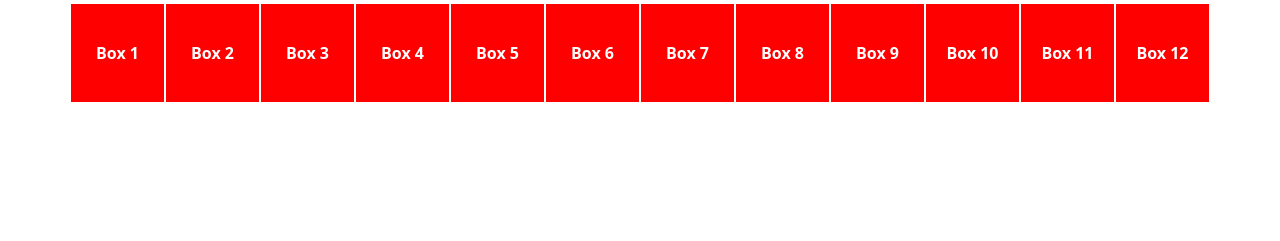
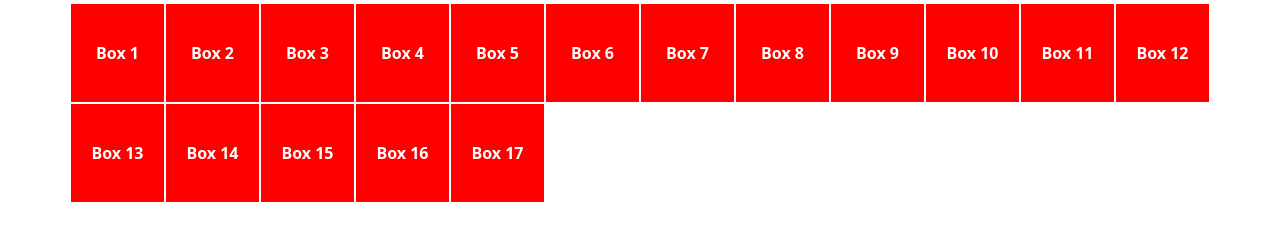
Before and after one commit to mbriscoe/bootstrap-101, a plain HTML site: page index.html in a window 1280 px wide. Shown: the part 53-294 px from the top of the page. Drawn offline with nearby package versions, Linux system fonts and the light colour scheme.

Commit message:
add: more boxes

```diff
--- a/index.html
+++ b/index.html
@@ -24,6 +24,11 @@
             <div class="box col-12 col-sm-6 col-md-4 col-lg-2 col-xl-1">Box 10</div>
             <div class="box col-12 col-sm-6 col-md-4 col-lg-2 col-xl-1">Box 11</div>
             <div class="box col-12 col-sm-6 col-md-4 col-lg-2 col-xl-1">Box 12</div>
+            <div class="box col-12 col-sm-6 col-md-4 col-lg-2 col-xl-1">Box 13</div>
+            <div class="box col-12 col-sm-6 col-md-4 col-lg-2 col-xl-1">Box 14</div>
+            <div class="box col-12 col-sm-6 col-md-4 col-lg-2 col-xl-1">Box 15</div>
+            <div class="box col-12 col-sm-6 col-md-4 col-lg-2 col-xl-1">Box 16</div>
+            <div class="box col-12 col-sm-6 col-md-4 col-lg-2 col-xl-1">Box 17</div>
         </div>
     </div>
 
```
